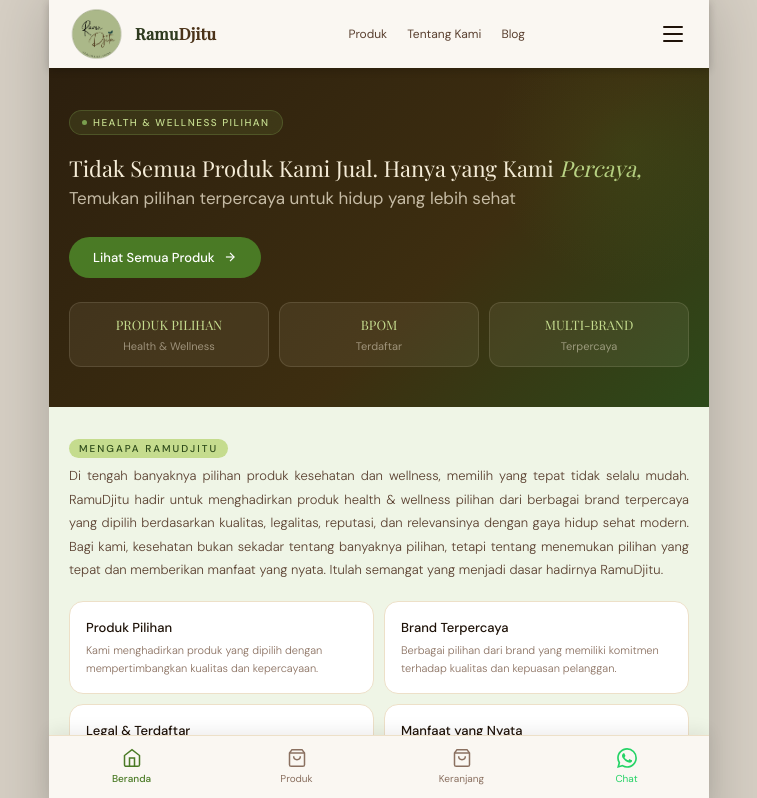
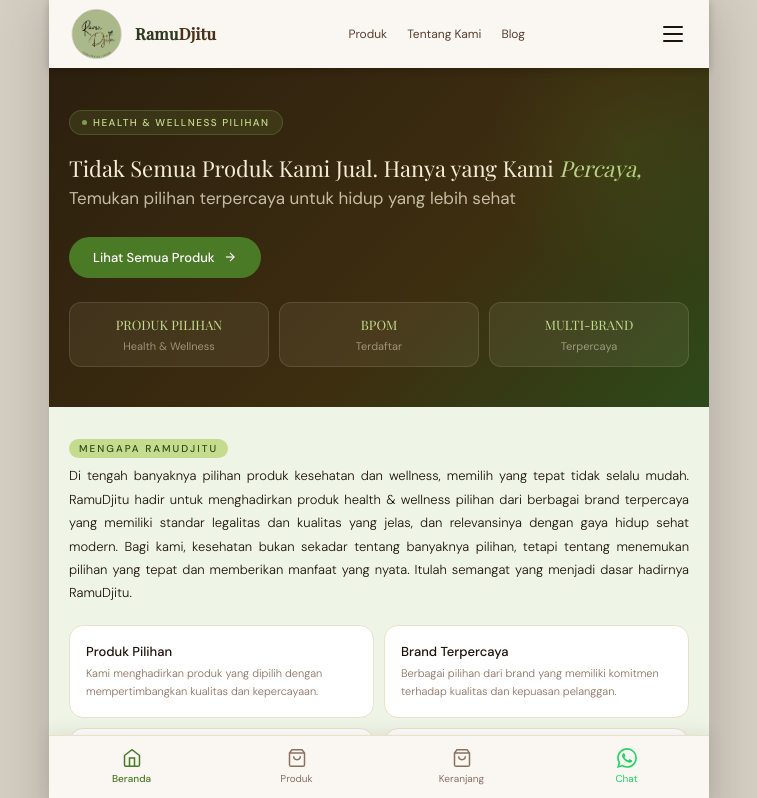
Before and after one commit to ramudjitu/ramudjitu-store, a Next.js app: page / in a window 1280 px wide. Shown: the top 798 px of the page, without its empty margins (261-1018 px from the left). Built offline with nearby package versions, Linux system fonts and the light colour scheme; a web font is replaced by a local one.

Commit message:
update deskripsi di section mengapa ramudjitu

```diff
--- a/app/page.tsx
+++ b/app/page.tsx
@@ -330,7 +330,7 @@
           {/* KEUNGGULAN */}
           <section className="ramu-section" id="tentang" style={{background:"#EFF5E6"}}>
             <div className="ramu-eyebrow" style={{display:"inline-block", background:"#C5DC8E", color:"#2D4A1A", padding:"2px 10px", borderRadius:"10px"}}>Mengapa Ramudjitu</div>
-            <p style={{fontSize:"13px", fontWeight:"300", color:"var(--text-mid)", lineHeight:"1.8", textAlign:"justify", marginBottom:"1.25rem"}}>Di tengah banyaknya pilihan produk kesehatan dan wellness, memilih yang tepat tidak selalu mudah. RamuDjitu hadir untuk menghadirkan produk health & wellness pilihan dari berbagai brand terpercaya yang dipilih berdasarkan kualitas, legalitas, reputasi, dan relevansinya dengan gaya hidup sehat modern. Bagi kami, kesehatan bukan sekadar tentang banyaknya pilihan, tetapi tentang menemukan pilihan yang tepat dan memberikan manfaat yang nyata. Itulah semangat yang menjadi dasar hadirnya RamuDjitu.</p>
+            <p style={{fontSize:"13px", fontWeight:"300", color:"var(--text-dark)", lineHeight:"1.8", textAlign:"justify", marginBottom:"1.25rem"}}>Di tengah banyaknya pilihan produk kesehatan dan wellness, memilih yang tepat tidak selalu mudah. RamuDjitu hadir untuk menghadirkan produk health & wellness pilihan dari berbagai brand terpercaya yang memiliki standar legalitas dan kualitas yang jelas, dan relevansinya dengan gaya hidup sehat modern. Bagi kami, kesehatan bukan sekadar tentang banyaknya pilihan, tetapi tentang menemukan pilihan yang tepat dan memberikan manfaat yang nyata. Itulah semangat yang menjadi dasar hadirnya RamuDjitu.</p>
             <div className="ramu-k-grid">
               {[
                 { title: "Produk Pilihan", desc: "Kami menghadirkan produk yang dipilih dengan mempertimbangkan kualitas dan kepercayaan." },
```
